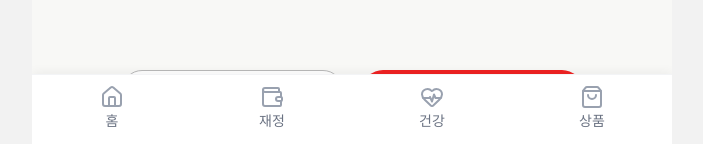
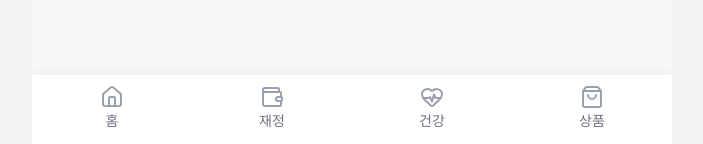
Before and after one commit to My-Golden-Kids/MGK, a Next.js app in the folder FE/: page /settings/deleteAccount in a window 1280 px wide. Shown: the part 653-797 px from the top of the page, without its empty margins (288-991 px from the left). Built offline with nearby package versions, Linux system fonts and the light colour scheme.

Commit message:
fix : 설정 관련 페이지 수정

```diff
--- a/FE/app/settings/deleteAccount/page.tsx
+++ b/FE/app/settings/deleteAccount/page.tsx
@@ -73,19 +73,19 @@ export default function DeleteAccountPage() {
               {errorMessage}
             </p>
 
-            <div className="mt-8 flex gap-4 md:mt-10 md:gap-5">
+            <div className="mt-10 flex gap-3 sm:mt-12 sm:gap-4 md:mt-14 md:gap-6 lg:mt-16 lg:gap-7">
               <Button
                 type="button"
                 variant="outline"
                 onClick={() => router.back()}
-                className="h-auto flex-1 rounded-[18px] border-[#B9B9B9] bg-white py-4 font-semibold text-[#222222] text-[1.7rem] hover:bg-[#F6F6F6] md:rounded-[20px] md:py-5 md:text-[2rem] lg:text-[2.25rem]"
+                className="h-auto min-h-[52px] flex-1 rounded-[16px] border-[#B9B9B9] bg-white py-3 font-semibold text-[#222222] text-[1.45rem] hover:bg-[#F6F6F6] sm:min-h-[60px] sm:rounded-[18px] sm:py-4 sm:text-[1.7rem] md:min-h-[74px] md:rounded-[22px] md:py-5 md:text-[2.2rem] lg:min-h-[86px] lg:rounded-[24px] lg:py-6 lg:text-[2.55rem]"
               >
                 취소하기
               </Button>
               <Button
                 type="button"
                 onClick={handleDeleteAccount}
-                className="h-auto flex-1 rounded-[18px] bg-[#F02222] py-4 font-semibold text-[1.7rem] text-white hover:bg-[#db1b1b] md:rounded-[20px] md:py-5 md:text-[2rem] lg:text-[2.25rem]"
+                className="h-auto min-h-[52px] flex-1 rounded-[16px] bg-[#F02222] py-3 font-semibold text-[1.45rem] text-white hover:bg-[#db1b1b] sm:min-h-[60px] sm:rounded-[18px] sm:py-4 sm:text-[1.7rem] md:min-h-[74px] md:rounded-[22px] md:py-5 md:text-[2.2rem] lg:min-h-[86px] lg:rounded-[24px] lg:py-6 lg:text-[2.55rem]"
               >
                 탈퇴
               </Button>
--- a/FE/app/settings/page.tsx
+++ b/FE/app/settings/page.tsx
@@ -125,7 +125,7 @@ export default function SettingsPage() {
       },
       {
         label: text.withdraw,
-        onClick: () => console.log("withdraw"),
+        onClick: () => router.push("/settings/deleteAccount"),
       },
     ],
     [router],
```
